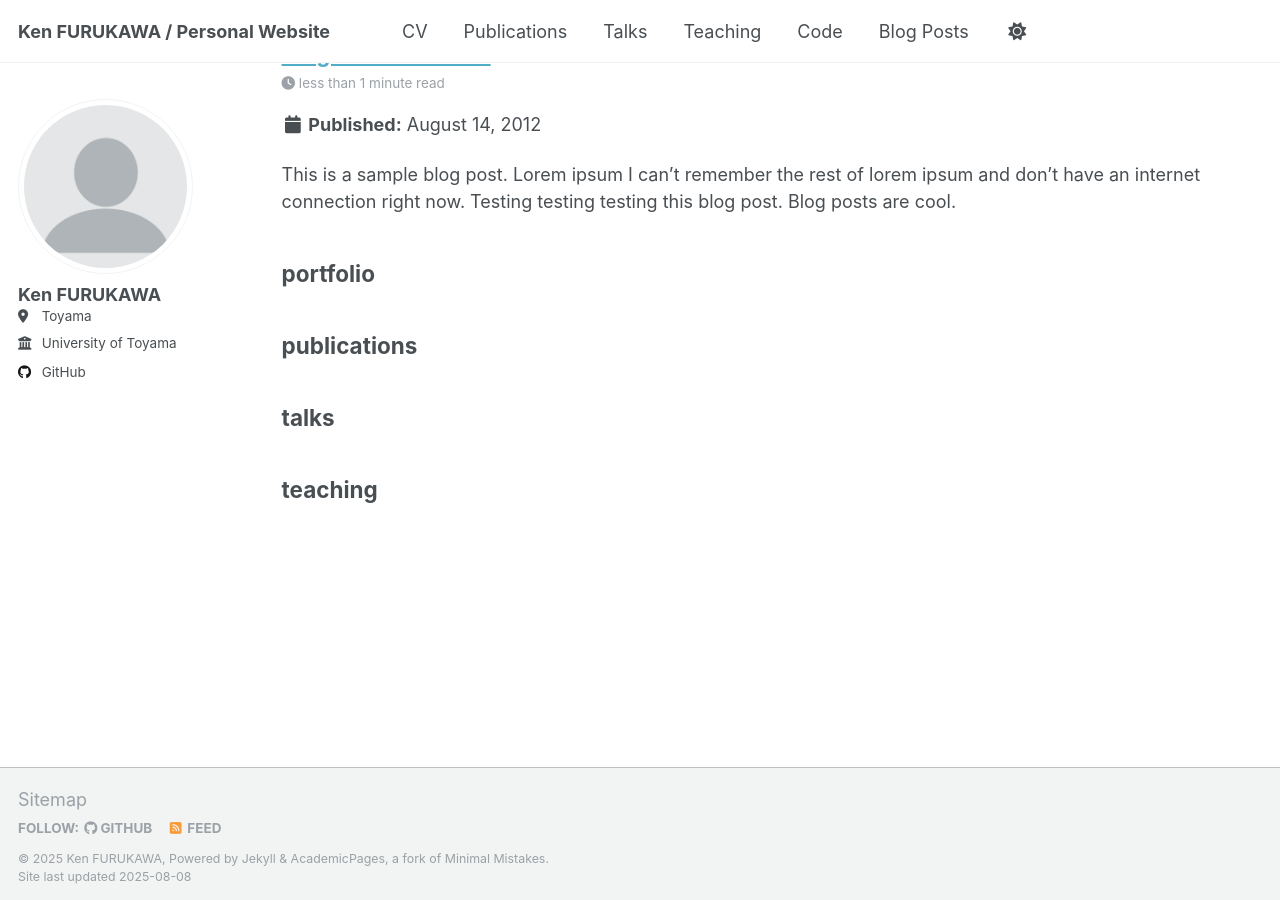
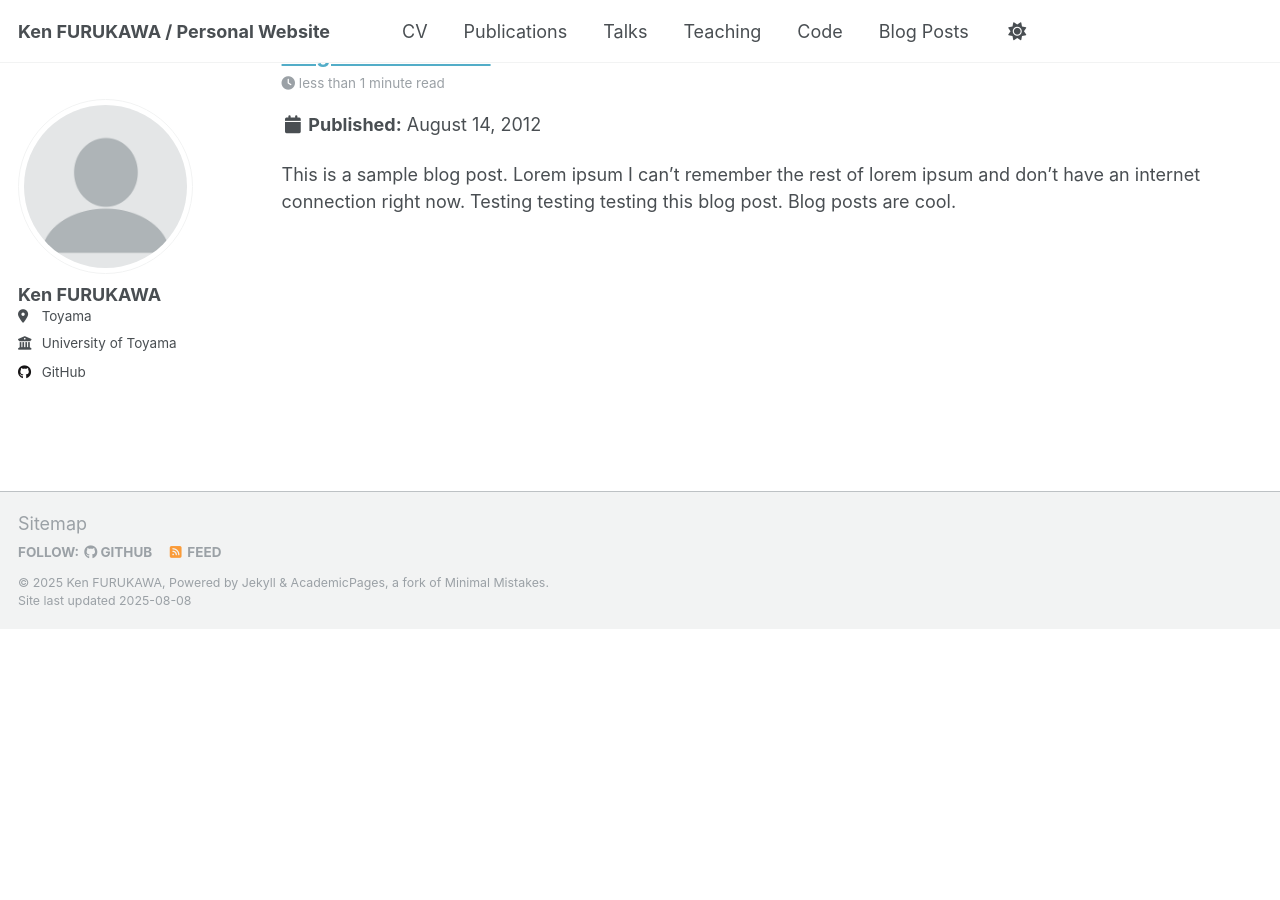
Before and after one commit to furukawaken/furukawaken.github.io, a Jekyll site: the page built from _pages/sitemap.md, in a window 1280 px wide and 900 px high, scrolled down 1922 px. Built offline with Jekyll 4.4.1, drawn with Linux system fonts in a browser that asks for light colours; a script that is not in the unit is left out; after the commit the page ends 2551 px from its top, so only the background shows below that; some of the changed lines change nothing that is shown.

Commit message:
Update site

```diff
--- a/_config.yml
+++ b/_config.yml
@@ -216,19 +216,19 @@ kramdown:
 
 
 # These settings control the types of collections used by the template
-collections:
-  teaching:
-    output: true
-    permalink: /:collection/:path/
-  publications:
-    output: true
-    permalink: /:collection/:path/
-  portfolio:
-    output: true
-    permalink: /:collection/:path/
-  talks:
-    output: true
-    permalink: /:collection/:path/
+#collections:
+#  teaching:
+#    output: true
+#    permalink: /:collection/:path/
+#  publications:
+#    output: true
+#    permalink: /:collection/:path/
+#  portfolio:
+#    output: true
+#    permalink: /:collection/:path/
+#  talks:
+#    output: true
+#    permalink: /:collection/:path/
 
 
 # These settings control how pages and collections are included in the site
@@ -251,41 +251,41 @@ defaults:
     values:
       layout: single
       author_profile: true
-  # _teaching
-  - scope:
-      path: ""
-      type: teaching
-    values:
-      layout: single
-      author_profile: true
-      share: true
-      comments: true
-  # _publications
-  - scope:
-      path: ""
-      type: publications
-    values:
-      layout: single
-      author_profile: true
-      share: true
-      comments: true
-  # _portfolio
-  - scope:
-      path: ""
-      type: portfolio
-    values:
-      layout: single
-      author_profile: true
-      share: true
-      comment: true
-  # _talks
-  - scope:
-      path: ""
-      type: talks
-    values:
-      layout: single
-      author_profile: true
-      share: true
+#  # _teaching
+#  - scope:
+#      path: ""
+#      type: teaching
+#    values:
+#      layout: single
+#      author_profile: true
+#      share: true
+#      comments: true
+#  # _publications
+#  - scope:
+#      path: ""
+#      type: publications
+#    values:
+#      layout: single
+#      author_profile: true
+#      share: true
+#      comments: true
+#  # _portfolio
+#  - scope:
+#      path: ""
+#      type: portfolio
+#    values:
+#      layout: single
+#      author_profile: true
+#      share: true
+#      comment: true
+#  # _talks
+#  - scope:
+#      path: ""
+#      type: talks
+#    values:
+#      layout: single
+#      author_profile: true
+#      share: true
 
 
 # Sass/SCSS
```
